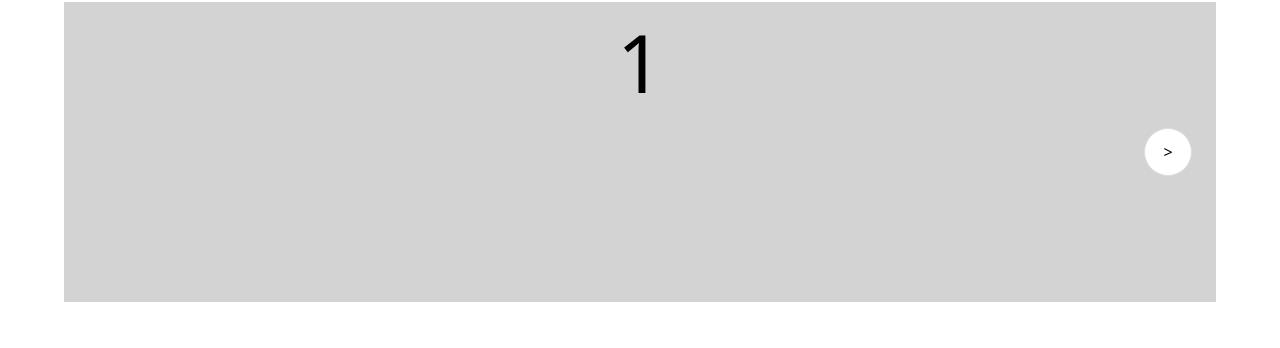
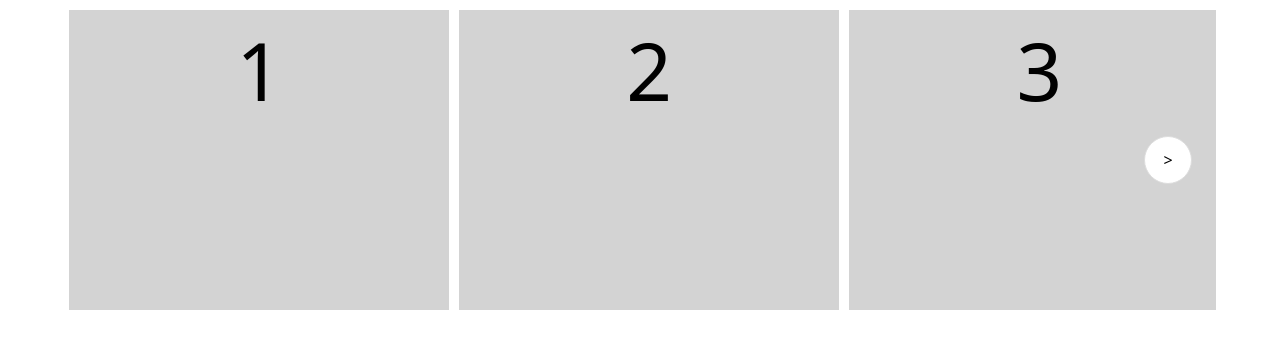
Before and after one commit to missatrox44/love-thy-selfie, a React (Vite) app: page / in a window 1280 px wide. Shown: the top 348 px of the page. Built offline with nearby package versions, Linux system fonts and the light colour scheme.

Commit message:
3 to a rotation

```diff
--- a/src/components/ReviewCard/styles.css
+++ b/src/components/ReviewCard/styles.css
@@ -1,9 +1,9 @@
 .temp-card{
   background: lightgray;
   transform-origin:top left;
-  width: 1600px;
+  width: 300px;
   height: 300px;
-  margin: 2px auto;
+  margin: 10px 5px;
   text-align: center;
   align-self: center;
   font-size: 80px;
--- a/src/components/ReviewCarousel/index.jsx
+++ b/src/components/ReviewCarousel/index.jsx
@@ -1,6 +1,6 @@
 import React from 'react'
 import { useEffect, useState } from 'react';
-import './styles.css' //will be added later
+import './styles.css'
 
 const ReviewCarousel = (props) => {
     const {children} = props;
@@ -36,13 +36,14 @@ const ReviewCarousel = (props) => {
             }
             <div className="carousel-content-wrapper">
               <div className="carousel-content"
-              style={{ transform: `translateX(-${currentIndex * 100}%)`}}
+              //the transform below controls how much the carousel moves
+              style={{ transform: `translateX(-${currentIndex * 310}%)`}}
               >
                 {children}
               </div>
             </div>
           {
-            currentIndex < length-1 &&
+            currentIndex < ((length-1)/4) &&
             <button onClick={next} className="right-arrow">
               &gt;
             </button>
--- a/src/components/ReviewCarousel/styles.css
+++ b/src/components/ReviewCarousel/styles.css
@@ -17,6 +17,7 @@
 }
 
 .carousel-content {
+  width: 33%;
   display: flex;
   transition: all 250ms linear;
   -ms-overflow-style: none;  /* hide scrollbar in IE and Edge */
--- a/src/components/Reviews/index.jsx
+++ b/src/components/Reviews/index.jsx
@@ -4,14 +4,21 @@ import ReviewCarousel from '../ReviewCarousel';
 
 export default function Reviews() {
 
-  const reviewContent = [1,2,3]
+  const reviewContent = [1,2,3,4,5,6,7,8,9]
 
   return (
     <div>
-      <ReviewCarousel style={{ maxWidth: 1200, marginLeft:'auto', marginRight:'auto', marginTop: 64 }}>
+      {/* <ReviewCarousel style={{ maxWidth: 1200, marginLeft:'auto', marginRight:'auto', marginTop: 64 }}> */}
+      <ReviewCarousel style={{ marginLeft:'auto', marginRight:'auto', marginTop: 64 }}>
         <ReviewCard number={reviewContent[0]}/>
         <ReviewCard number={reviewContent[1]}/>
         <ReviewCard number={reviewContent[2]}/>
+        <ReviewCard number={reviewContent[3]}/>
+        <ReviewCard number={reviewContent[4]}/>
+        <ReviewCard number={reviewContent[5]}/>
+        <ReviewCard number={reviewContent[6]}/>
+        <ReviewCard number={reviewContent[7]}/>
+        <ReviewCard number={reviewContent[8]}/>
       </ReviewCarousel>
     </div>
   )
```
